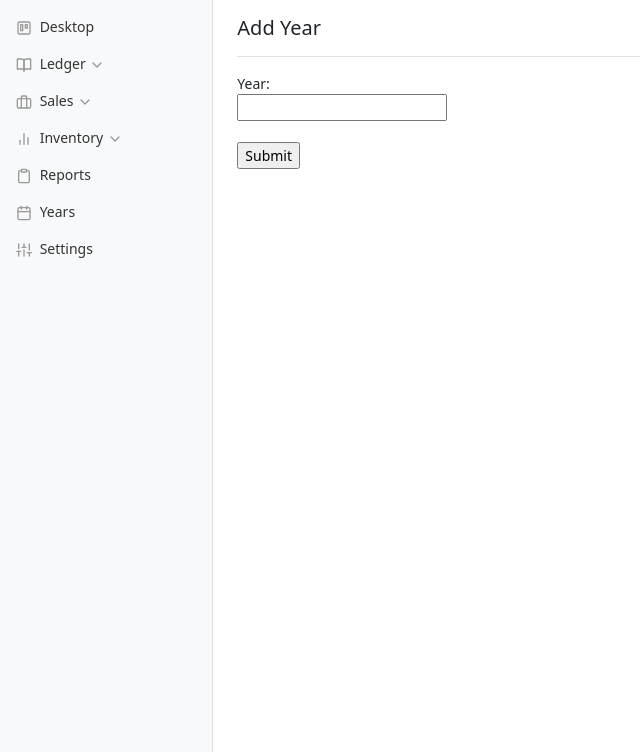
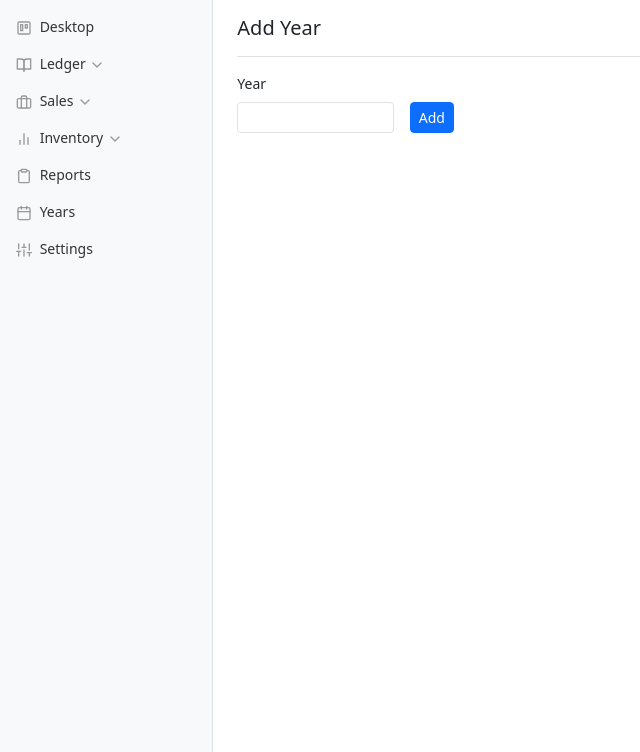
Before and after one commit to SohailSal/mzerp2, a Django app: page /year_add in a window 1280 px wide. Shown: the part 48-800 px from the top of the page, without its empty margins (0-640 px from the left). Run offline with Django 5.2, Linux system fonts and the light colour scheme; the visitor is signed in with stand-in values (Sample User, id 1); some libraries are stand-ins or nearby versions.

Commit message:
dates range done

```diff
--- a/base/templates/base/reports.html
+++ b/base/templates/base/reports.html
@@ -18,11 +18,11 @@
 
     <div class="col-sm-3">
       <label for="start_date" class="form-label">Start Date</label>
-      <input type="date" class="form-control form-control-sm" id="start_date" name="start_date" required>
+      <input type="date" class="form-control form-control-sm" id="start_date" name="start_date"  min="{{start_date}}" max="{{end_date}}" value="{{start_date}}" required>
     </div>
     <div class="col-sm-3">
       <label for="end_date" class="form-label">End Date</label>
-      <input type="date" class="form-control form-control-sm" id="end_date" name="end_date" required>
+      <input type="date" class="form-control form-control-sm" id="end_date" name="end_date"  min="{{start_date}}" max="{{end_date}}" value="{{end_date}}" required>
     </div>
 
     <div class="col-sm-3">
@@ -48,7 +48,7 @@
 
     <div class="col-sm-3">
       <label for="end_date" class="form-label">End Date</label>
-      <input type="date" class="form-control form-control-sm" id="end_date" name="end_date" required>
+      <input type="date" class="form-control form-control-sm" id="end_date" name="end_date"  min="{{start_date}}" max="{{end_date}}" value="{{end_date}}" required>
     </div>
 
     <div class="col-auto">
--- a/base/templates/base/year_add.html
+++ b/base/templates/base/year_add.html
@@ -4,7 +4,7 @@
 {% block subhead %} Add Year {% endblock %}
 {% block content %}
 
-<form action="/year_post" method="post">
+<form action="/year_post" method="post" class="row gx-3 gy-2 align-items-end" >
 {% csrf_token %}
 
 {% if errors %}
@@ -15,10 +15,13 @@
     {% endfor %}
 {% endif %}
 
-Year:<br>
-<input name="year" value="{% if year %}{{year}}{% endif %}">
-<br><br>
-<input type="submit" value="Submit">
+    <div class="col-md-2">
+        <label for="year" class="form-label">Year</label>
+        <input type="text" class="form-control form-control-sm" id="year" name="year">
+    </div>
+    <div class="col-md-2">
+        <input type="submit" class="btn btn-sm btn-primary" value="Add">
+    </div>
 </form>
 
 {% endblock %}
--- a/base/views.py
+++ b/base/views.py
@@ -161,7 +161,11 @@ def logout_view(request):
 @login_required
 def reports(request):
     accounts = [i.select() for i in Account.objects.all()]
-    return render(request, 'base/reports.html', context={"accounts": accounts})
+    year_setting = Setting.objects.filter(name__iexact='year').first().value
+    year = get_object_or_404(Year, pk=year_setting)
+    start_date = year.start_date.strftime("%Y-%m-%d")
+    end_date = year.end_date.strftime("%Y-%m-%d")
+    return render(request, 'base/reports.html', context={"accounts": accounts, "start_date":start_date, "end_date":end_date})
 
 def reports_ledger(request):
     start = request.POST['start_date']
--- a/ledger/templates/ledger/transaction_add.html
+++ b/ledger/templates/ledger/transaction_add.html
@@ -37,7 +37,7 @@
         </div>
         <div class="col-md-4">
           <label for="date" class="form-label">Date</label>
-          <input type="date" x-model="date" class="form-control form-control-sm" id="date">
+          <input type="date" x-model="date" class="form-control form-control-sm" id="date" min="{{start_date}}" max="{{end_date}}">
         </div>
         <div class="col-md-8">
           <label for="description" class="form-label">Description</label>
@@ -105,7 +105,7 @@
         messages: '',
         errors: '',
         ref: '',
-        date: '',
+        date: '{{start_date}}',
         description: '',
         entries: [{
             account: '',
--- a/ledger/views.py
+++ b/ledger/views.py
@@ -23,7 +23,11 @@ def transactions(request):
 @login_required
 def transaction_add(request):
 	accounts = [i.select() for i in Account.objects.all()]
-	return render(request, 'ledger/transaction_add.html', context={"accounts": accounts})
+	year_setting = Setting.objects.filter(name__iexact='year').first().value
+	year = get_object_or_404(Year, pk=year_setting)
+	start_date = year.start_date.strftime("%Y-%m-%d")
+	end_date = year.end_date.strftime("%Y-%m-%d")
+	return render(request, 'ledger/transaction_add.html', context={"accounts":accounts, "start_date":start_date, "end_date":end_date})
 
 def transaction_post(request):
 	data = json.loads(request.body)
--- a/sales/templates/sales/invoice_add.html
+++ b/sales/templates/sales/invoice_add.html
@@ -36,7 +36,7 @@
       </div>
       <div class="col-md-4">
         <label for="invoice_date" class="form-label">Invoice Date</label>
-        <input type="date" x-model="invoice_date" class="form-control form-control-sm" id="invoice_date">
+        <input type="date" x-model="invoice_date" class="form-control form-control-sm" id="invoice_date" min="{{start_date}}" max="{{end_date}}">
       </div>
       <div class="col-md-4">
         <label for="customer" class="form-label">Customer</label>
@@ -106,7 +106,7 @@
   return {
       messages: '',
       errors: '',
-      invoice_date: '',
+      invoice_date: '{{start_date}}',
       customer: '',
       description: '',
       formLoading: false,
--- a/sales/views.py
+++ b/sales/views.py
@@ -81,7 +81,11 @@ def invoices(request):
 def invoice_add(request):
 	items = [i.select() for i in Item.objects.all()]
 	customers = [i.select() for i in Customer.objects.all()]
-	return render(request, 'sales/invoice_add.html', context={'items':items,'customers':customers})
+	year_setting = Setting.objects.filter(name__iexact='year').first().value
+	year = get_object_or_404(Year, pk=year_setting)
+	start_date = year.start_date.strftime("%Y-%m-%d")
+	end_date = year.end_date.strftime("%Y-%m-%d")
+	return render(request, 'sales/invoice_add.html', context={'items':items,'customers':customers, "start_date":start_date, "end_date":end_date})
 
 def invoice_post(request):
 	data = json.loads(request.body)
```
